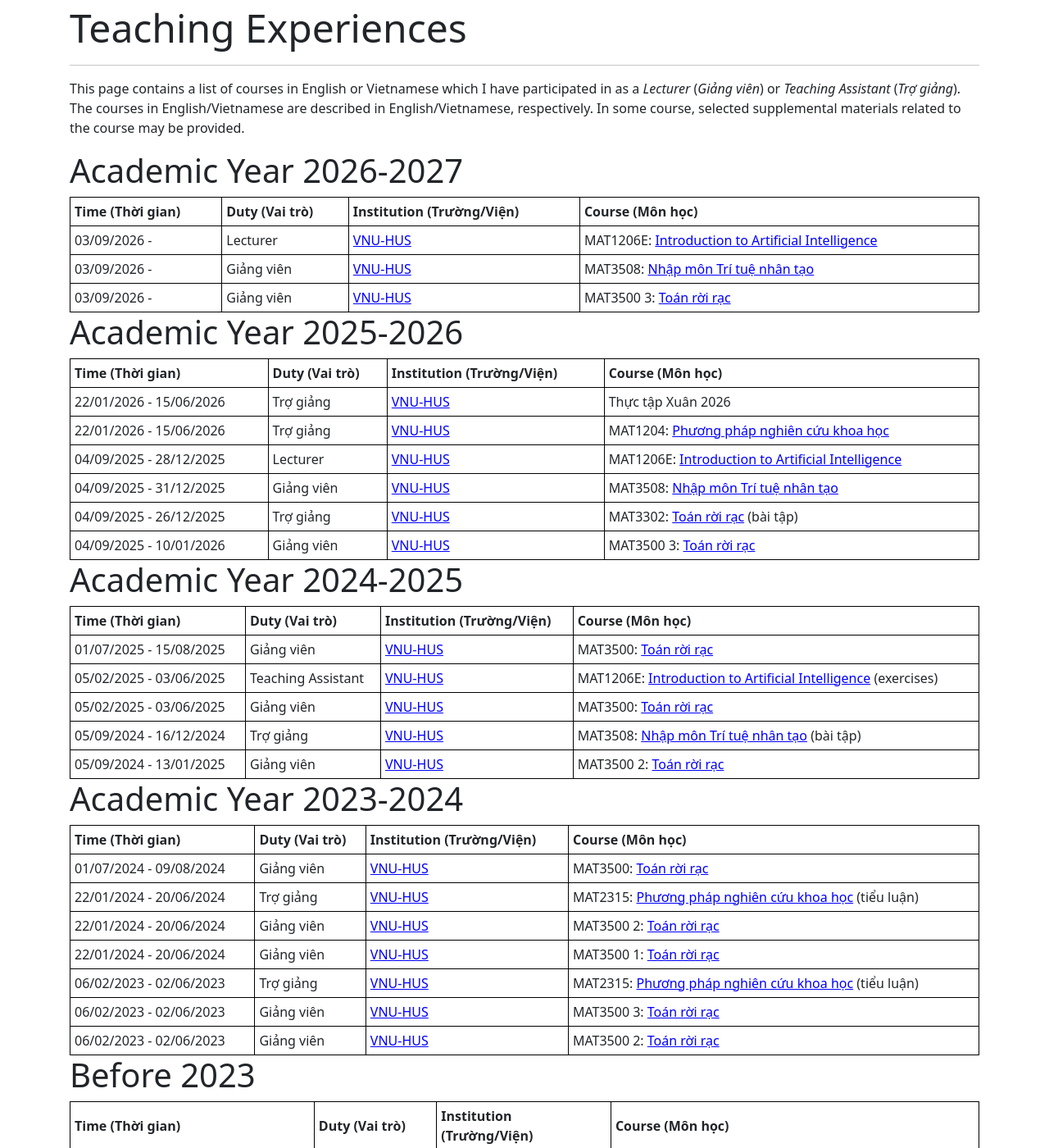
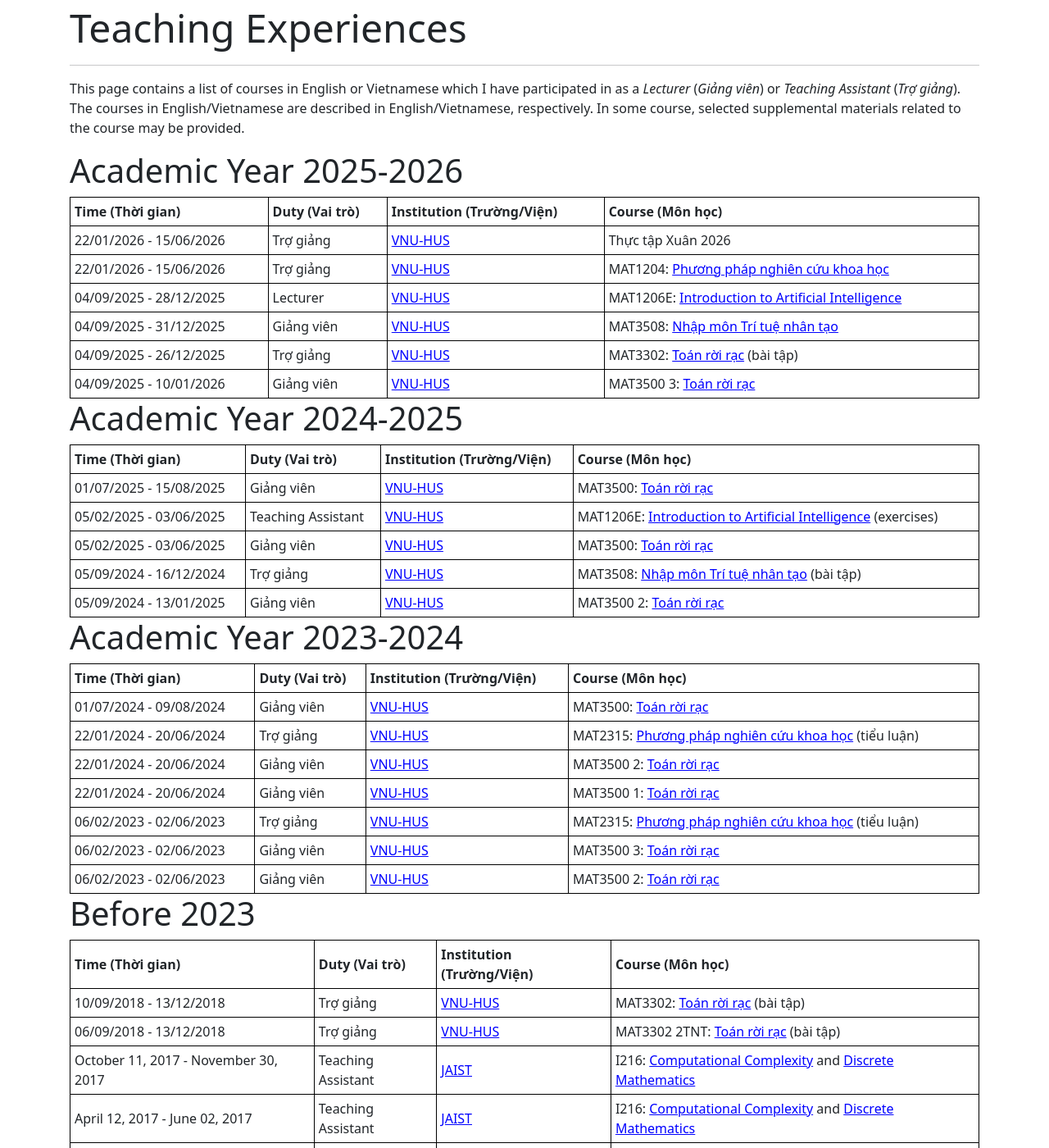
Before and after one commit to hoanganhduc/hoanganhduc.github.io, a Jekyll site: the page built from teaching.md, in a window 1280 px wide and 1400 px high. Shown: the whole window at 82% size. Built offline with Jekyll 4.4.1, drawn with Linux system fonts in a browser that asks for light colours; nearby versions of some CDN libraries; a style sheet for code colours, icons or effects is not loaded; some of the changed text lies outside the part shown.

Commit message:
Updated @ 2026-09-03  20:49:26 ICT

```diff
--- a/teaching.md
+++ b/teaching.md
@@ -2,7 +2,7 @@
 layout: default
 title: Teaching Experiences
 permalink: /teaching/
-last_modified_at: 2026-09-01
+last_modified_at: 2026-06-19
 description: This page contains a list of Duc A. Hoang's teaching experiences
 keywords: teaching, course, Duc A. Hoang
 ---
@@ -10,14 +10,6 @@ keywords: teaching, course, Duc A. Hoang
 This page contains a list of courses in English or Vietnamese which I have participated in as a *Lecturer* (*Giảng viên*) or *Teaching Assistant* (*Trợ giảng*).
 The courses in English/Vietnamese are described in English/Vietnamese, respectively.
 In some course, selected supplemental materials related to the course may be provided.
-
-# Academic Year 2026-2027
-
-| Time (Thời gian) | Duty (Vai trò) | Institution (Trường/Viện) | Course (Môn học) |
-|:-----|:-----|:------------|:-------|
-| 03/09/2026 - | Lecturer | [VNU-HUS](http://hus.vnu.edu.vn/) | MAT1206E: [Introduction to Artificial Intelligence]({{ site.baseurl }}/teaching/VNU-HUS/2026/winter/MAT1206E/) |
-| 03/09/2026 - | Giảng viên | [VNU-HUS](http://hus.vnu.edu.vn/) | MAT3508: [Nhập môn Trí tuệ nhân tạo]({{ site.baseurl }}/teaching/VNU-HUS/2026/winter/MAT3508/) |
-| 03/09/2026 - | Giảng viên | [VNU-HUS](http://hus.vnu.edu.vn/) | MAT3500 3: [Toán rời rạc]({{ site.baseurl }}/teaching/VNU-HUS/2026/winter/MAT3500-3/) |
 
 # Academic Year 2025-2026
 
```
Also changed, not shown: publications.md (+1 -1 lines), pubs.bib (+11 -1 lines), 1 other file.
